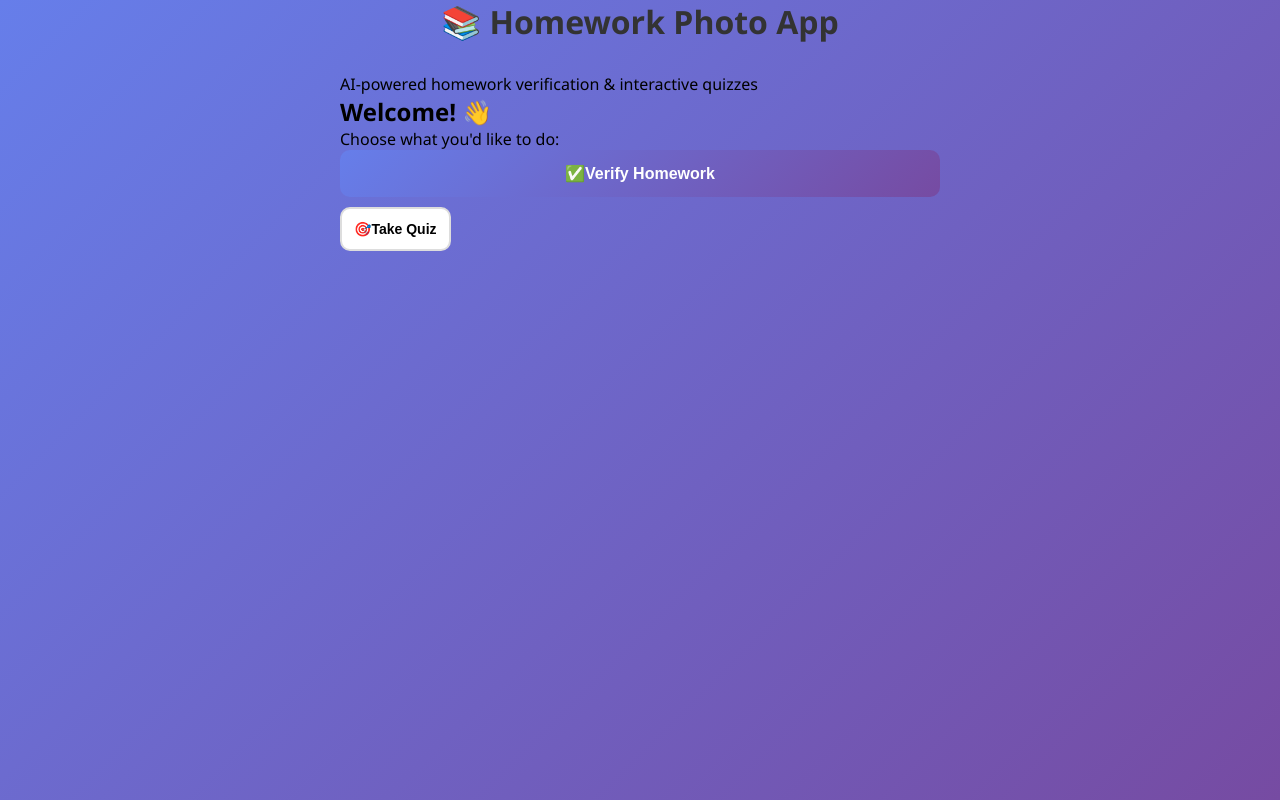
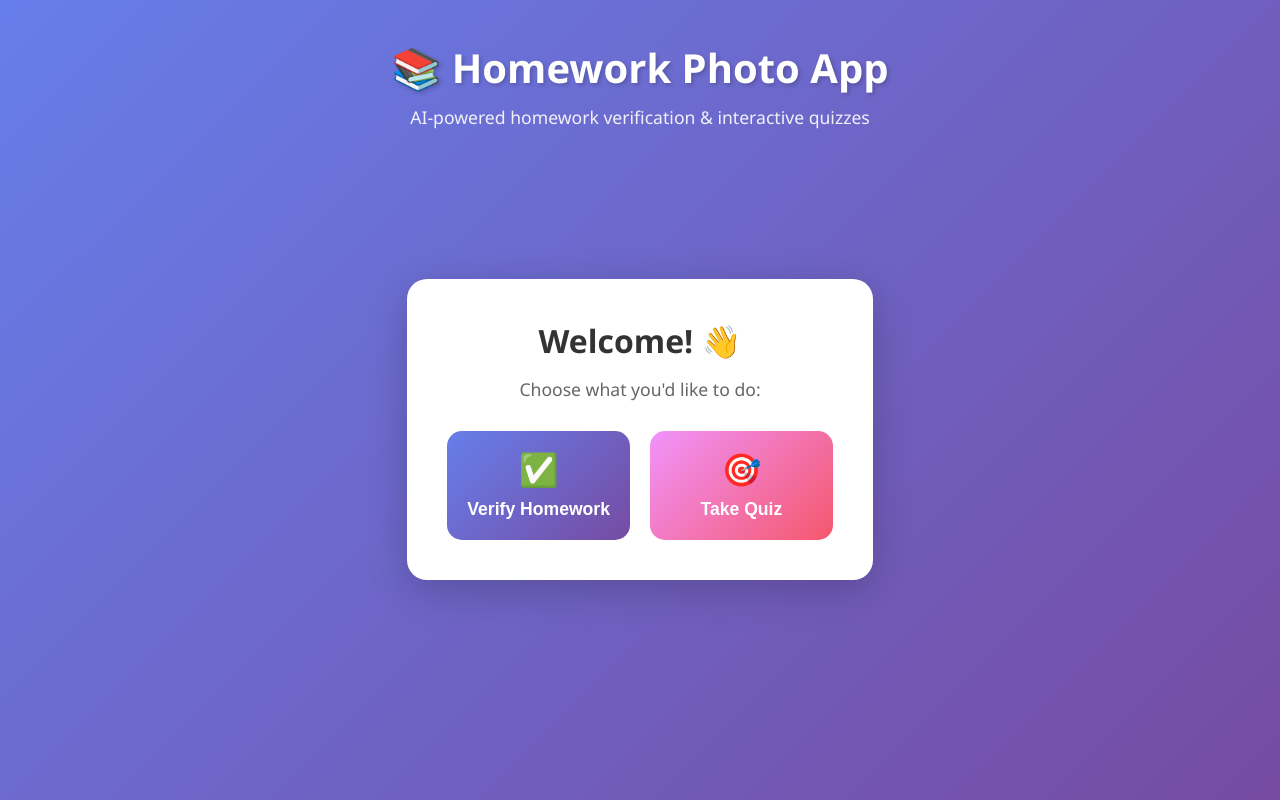
Before and after one commit to kei2kei-eng/homework-photo-app-web, a React (Create React App) app: page / in a window 1280 px wide. Built offline with nearby package versions, Linux system fonts and the light colour scheme.

Commit message:
Update App.css

```diff
--- a/src/App.css
+++ b/src/App.css
@@ -1,291 +1,117 @@
 .app {
-  width: 100%;
-  max-width: 600px;
+  min-height: 100vh;
+  background: linear-gradient(135deg, #667eea 0%, #764ba2 100%);
+  padding: 20px;
+}
+
+.app-header {
+  text-align: center;
+  color: white;
+  margin-bottom: 40px;
+  padding: 20px;
+}
+
+.app-header h1 {
+  font-size: 2.5em;
+  margin-bottom: 10px;
+  text-shadow: 2px 2px 4px rgba(0, 0, 0, 0.2);
+}
+
+.app-header p {
+  font-size: 1.1em;
+  opacity: 0.9;
+}
+
+.app-main {
+  max-width: 800px;
   margin: 0 auto;
 }
 
-.container {
+.home-screen {
+  display: flex;
+  justify-content: center;
+  align-items: center;
+  min-height: 60vh;
+}
+
+.welcome-card {
   background: white;
   border-radius: 20px;
-  padding: 30px;
+  padding: 40px;
   box-shadow: 0 10px 40px rgba(0, 0, 0, 0.2);
+  text-align: center;
 }
 
-h1 {
-  text-align: center;
+.welcome-card h2 {
+  font-size: 2em;
+  margin-bottom: 15px;
   color: #333;
-  margin-bottom: 30px;
-  font-size: 32px;
 }
 
-.mode-selector {
-  display: flex;
-  gap: 10px;
+.welcome-card p {
+  font-size: 1.1em;
+  color: #666;
   margin-bottom: 30px;
 }
 
-.mode-btn {
-  flex: 1;
-  padding: 12px;
-  border: 2px solid #ddd;
-  background: white;
-  border-radius: 10px;
-  font-size: 14px;
-  font-weight: 600;
-  cursor: pointer;
-  transition: all 0.3s;
+.mode-buttons {
+  display: grid;
+  grid-template-columns: 1fr 1fr;
+  gap: 20px;
 }
 
-.mode-btn.active {
-  background: linear-gradient(135deg, #667eea 0%, #764ba2 100%);
-  color: white;
-  border-color: #667eea;
+.mode-btn {
+  padding: 20px;
+  border: none;
+  border-radius: 15px;
+  font-size: 1em;
+  cursor: pointer;
+  transition: all 0.3s ease;
+  display: flex;
+  flex-direction: column;
+  align-items: center;
+  gap: 10px;
+  font-weight: 600;
 }
 
-.upload-area {
-  text-align: center;
-  padding: 40px 20px;
-  border: 2px dashed #ddd;
-  border-radius: 15px;
-  margin-bottom: 20px;
-  background: #f9f9f9;
-}
-
-.upload-icon {
-  font-size: 48px;
-  margin-bottom: 15px;
-}
-
-.upload-area p {
-  color: #666;
-  margin-bottom: 20px;
-  font-size: 16px;
-}
-
-.button-group {
-  display: flex;
-  gap: 10px;
-  justify-content: center;
-}
-
-.upload-btn {
-  padding: 12px 20px;
-  border: none;
-  border-radius: 10px;
-  font-size: 14px;
-  font-weight: 600;
-  cursor: pointer;
-  transition: all 0.3s;
+.verify-btn {
+  background: linear-gradient(135deg, #667eea 0%, #764ba2 100%);
   color: white;
 }
 
-.camera-btn {
-  background: linear-gradient(135deg, #667eea 0%, #764ba2 100%);
+.verify-btn:hover {
+  transform: translateY(-5px);
+  box-shadow: 0 10px 25px rgba(102, 126, 234, 0.4);
 }
 
-.camera-btn:hover {
-  transform: translateY(-2px);
-  box-shadow: 0 5px 15px rgba(102, 126, 234, 0.4);
-}
-
-.gallery-btn {
+.quiz-btn {
   background: linear-gradient(135deg, #f093fb 0%, #f5576c 100%);
-}
-
-.gallery-btn:hover {
-  transform: translateY(-2px);
-  box-shadow: 0 5px 15px rgba(245, 87, 108, 0.4);
-}
-
-.preview {
-  margin-bottom: 20px;
-  border-radius: 15px;
-  overflow: hidden;
-}
-
-.preview img {
-  width: 100%;
-  height: auto;
-  display: block;
-}
-
-.email-input {
-  width: 100%;
-  padding: 12px;
-  border: 2px solid #ddd;
-  border-radius: 10px;
-  font-size: 14px;
-  margin-bottom: 15px;
-  font-family: inherit;
-}
-
-.email-input:focus {
-  outline: none;
-  border-color: #667eea;
-}
-
-.verify-btn {
-  width: 100%;
-  padding: 14px;
-  background: linear-gradient(135deg, #667eea 0%, #764ba2 100%);
-  color: white;
-  border: none;
-  border-radius: 10px;
-  font-size: 16px;
-  font-weight: 600;
-  cursor: pointer;
-  transition: all 0.3s;
-  margin-bottom: 10px;
-}
-
-.verify-btn:hover:not(:disabled) {
-  transform: translateY(-2px);
-  box-shadow: 0 5px 15px rgba(102, 126, 234, 0.4);
-}
-
-.verify-btn:disabled {
-  opacity: 0.7;
-  cursor: not-allowed;
-}
-
-.reset-btn {
-  width: 100%;
-  padding: 12px;
-  background: #f0f0f0;
-  color: #333;
-  border: none;
-  border-radius: 10px;
-  font-size: 14px;
-  font-weight: 600;
-  cursor: pointer;
-  transition: all 0.3s;
-}
-
-.reset-btn:hover {
-  background: #e0e0e0;
-}
-
-.result {
-  text-align: center;
-}
-
-.result-badge {
-  display: inline-block;
-  padding: 15px 30px;
-  border-radius: 10px;
-  font-size: 20px;
-  font-weight: 700;
-  margin-bottom: 20px;
   color: white;
 }
 
-.result-badge.correct {
-  background: linear-gradient(135deg, #11998e 0%, #38ef7d 100%);
+.quiz-btn:hover {
+  transform: translateY(-5px);
+  box-shadow: 0 10px 25px rgba(245, 87, 108, 0.4);
 }
 
-.result-badge.incorrect {
-  background: linear-gradient(135deg, #eb3349 0%, #f45c43 100%);
+.btn-icon {
+  font-size: 2em;
 }
 
-.score {
-  font-size: 24px;
-  font-weight: 700;
-  color: #333;
-  margin-bottom: 20px;
+.btn-text {
+  font-size: 1.1em;
 }
 
-.answers-check {
-  background: #f9f9f9;
-  padding: 20px;
-  border-radius: 10px;
-  margin-bottom: 20px;
-  text-align: left;
+@media (max-width: 600px) {
+  .app-header h1 {
+    font-size: 1.8em;
+  }
+
+  .welcome-card {
+    padding: 20px;
+  }
+
+  .mode-buttons {
+    grid-template-columns: 1fr;
+  }
 }
-
-.answers-check h3 {
-  color: #333;
-  margin-bottom: 15px;
-  font-size: 16px;
-}
-
-.answer-item {
-  display: flex;
-  align-items: center;
-  padding: 10px;
-  margin-bottom: 10px;
-  border-radius: 8px;
-  background: white;
-}
-
-.answer-item.correct {
-  border-left: 4px solid #38ef7d;
-}
-
-.answer-item.incorrect {
-  border-left: 4px solid #f45c43;
-}
-
-.check-mark {
-  font-size: 20px;
-  font-weight: 700;
-  margin-right: 10px;
-  min-width: 30px;
-}
-
-.answer-item.correct .check-mark {
-  color: #38ef7d;
-}
-
-.answer-item.incorrect .check-mark {
-  color: #f45c43;
-}
-
-.answer-text {
-  color: #333;
-  font-size: 14px;
-}
-
-.feedback {
-  background: #f0f7ff;
-  padding: 15px;
-  border-radius: 10px;
-  color: #333;
-  margin-bottom: 20px;
-  line-height: 1.6;
-  text-align: left;
-}
-
-.practice-image {
-  margin-bottom: 20px;
-}
-
-.practice-image p {
-  color: #666;
-  margin-bottom: 10px;
-  font-weight: 600;
-}
-
-.practice-image img {
-  width: 100%;
-  height: auto;
-  border-radius: 10px;
-}
-
-.email-btn {
-  width: 100%;
-  padding: 12px;
-  background: linear-gradient(135deg, #f093fb 0%, #f5576c 100%);
-  color: white;
-  border: none;
-  border-radius: 10px;
-  font-size: 14px;
-  font-weight: 600;
-  cursor: pointer;
-  transition: all 0.3s;
-  margin-bottom: 10px;
-}
-
-.email-btn:hover {
-  transform: translateY(-2px);
-  box-shadow: 0 5px 15px rgba(245, 87, 108, 0.4);
-}
```
